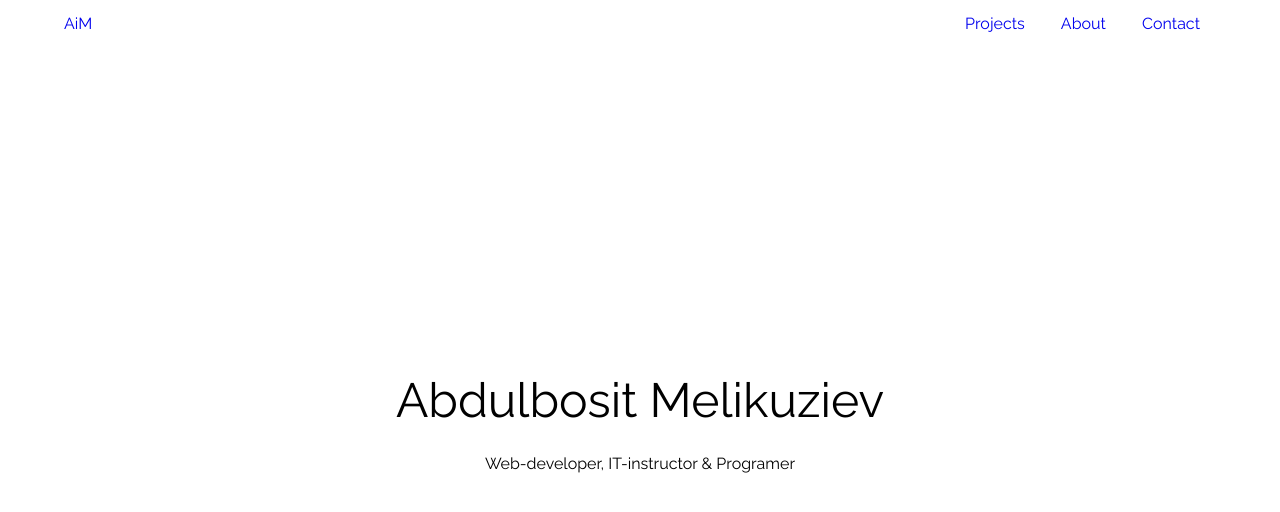
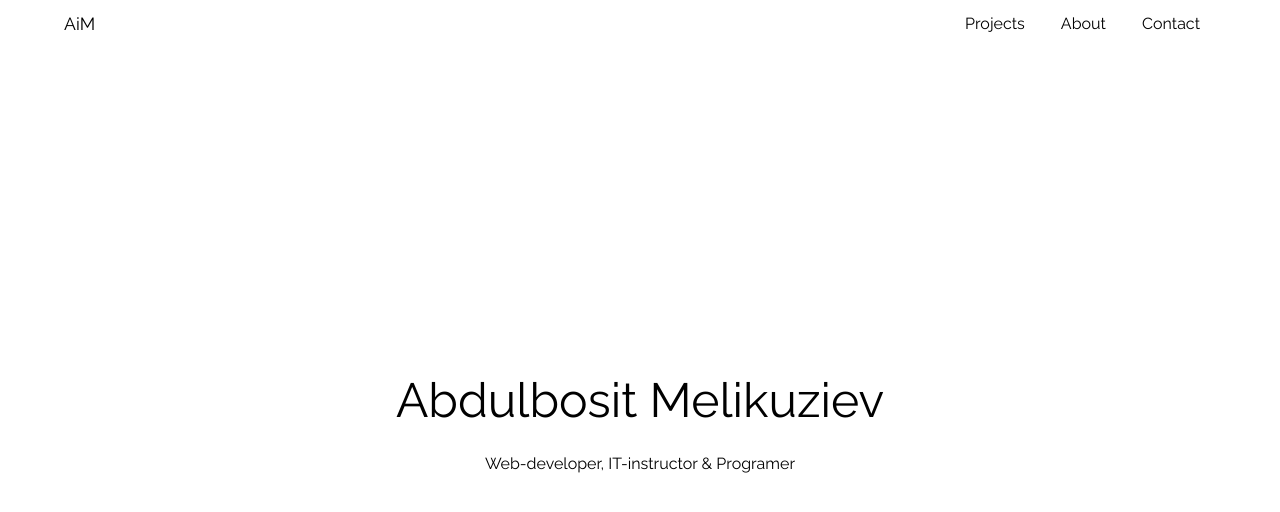
Before and after one commit to Abdulbosit-AiM/abdulbosit-aim.github.io, a plain HTML site: page index.html in a window 1280 px wide. In both pictures the pointer is over the link "AiM". Drawn offline with Linux system fonts and the light colour scheme.

Commit message:
link + hover effect

```diff
--- a/css/main.css
+++ b/css/main.css
@@ -27,6 +27,11 @@ li {
 }
 a {
     text-decoration: none;
+    color: #000;
+}
+a:hover {
+    transition-duration: 0.3s;
+    font-size: 110%;
 }
 main {
     height: 90%;
```
